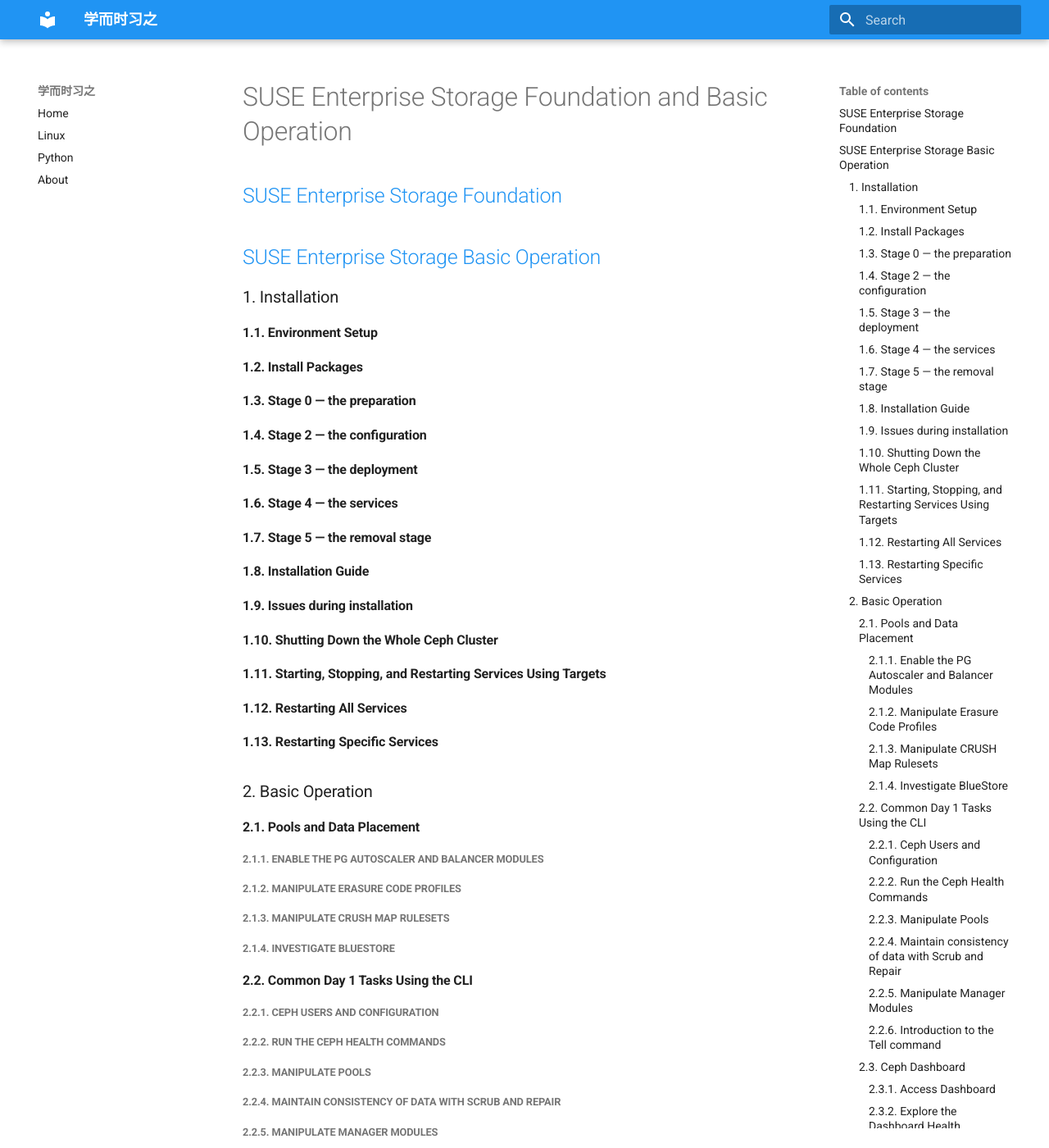
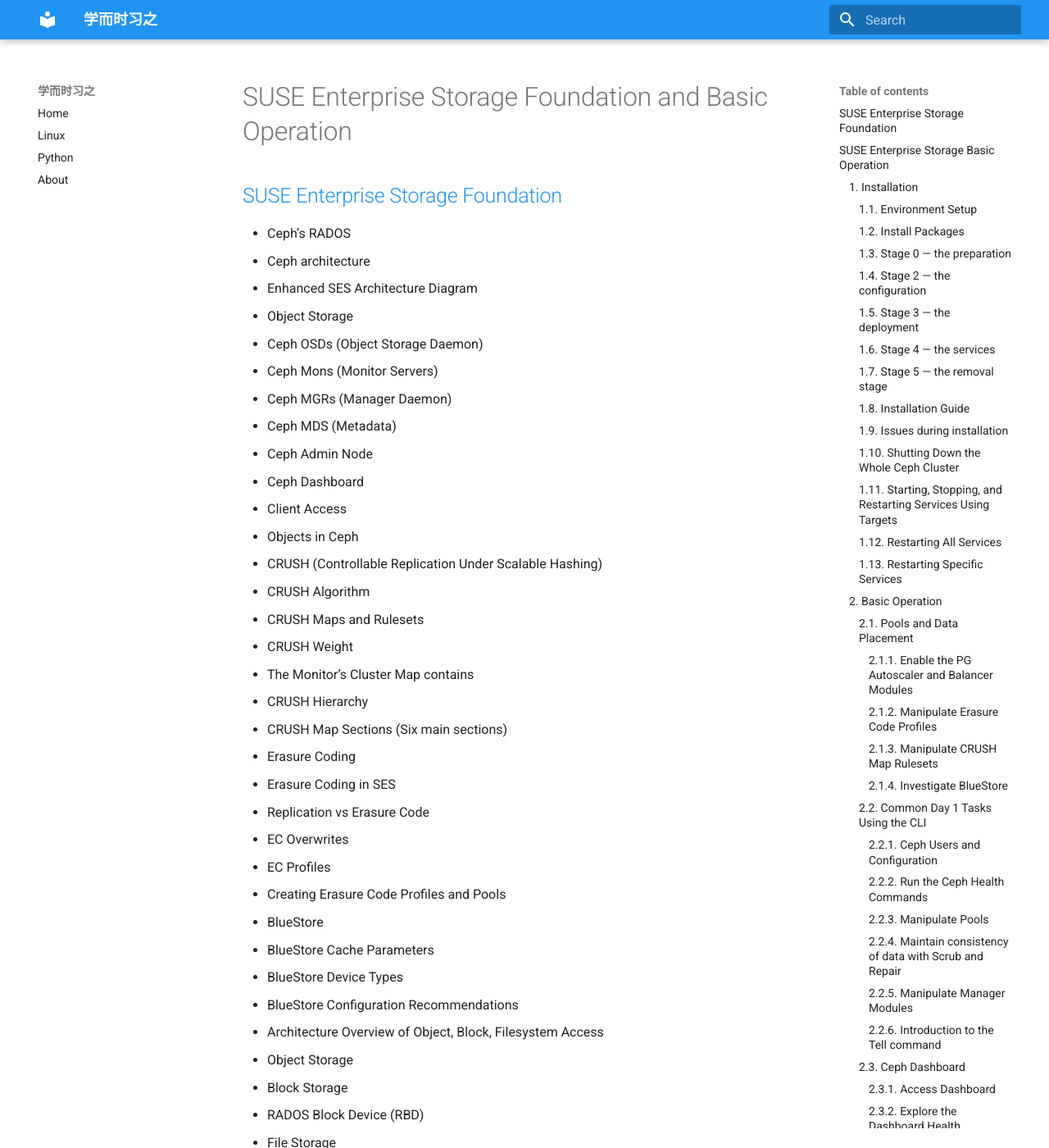
Before and after one commit to huyuhui001/mySite, an MkDocs documentation site: the page built from docs/linux/SES/linux_ses.md, in a window 1280 px wide and 1400 px high. Shown: the whole window at 82% size. Built offline with MkDocs 1.6.1 and Material for MkDocs 9.7.7, drawn with Linux system fonts in a browser that asks for light colours; some of the changed text lies outside the part shown.

Commit message:
Documentation

```diff
--- a/docs/linux/SES/linux_ses.md
+++ b/docs/linux/SES/linux_ses.md
@@ -1,6 +1,51 @@
 # SUSE Enterprise Storage Foundation and Basic Operation
 
 ## [SUSE Enterprise Storage Foundation](./linux_ses_memo.md)
+
+* Ceph’s RADOS
+* Ceph architecture
+* Enhanced SES Architecture Diagram
+* Object Storage
+* Ceph OSDs (Object Storage Daemon)
+* Ceph Mons (Monitor Servers)
+* Ceph MGRs (Manager Daemon)
+* Ceph MDS (Metadata)
+* Ceph Admin Node
+* Ceph Dashboard
+* Client Access
+* Objects in Ceph
+* CRUSH (Controllable Replication Under Scalable Hashing)
+* CRUSH Algorithm
+* CRUSH Maps and Rulesets
+* CRUSH Weight
+* The Monitor’s Cluster Map contains
+* CRUSH Hierarchy
+* CRUSH Map Sections (Six main sections)
+* Erasure Coding
+* Erasure Coding in SES
+* Replication vs Erasure Code
+* EC Overwrites
+* EC Profiles
+* Creating Erasure Code Profiles and Pools
+* BlueStore
+* BlueStore Cache Parameters
+* BlueStore Device Types
+* BlueStore Configuration Recommendations
+* Architecture Overview of Object, Block, Filesystem Access
+* Object Storage
+* Block Storage
+* RADOS Block Device (RBD)
+* File Storage
+* Ceph Users and Authentication
+* Ceph Configuration
+* Health
+* Scrub and Deep-Scrub
+* Repair
+* Ceph Manager Modules
+* Ceph Tell
+* Ceph Dashboard
+* Basic Troubleshooting
+
 
 ## [SUSE Enterprise Storage Basic Operation](./linux_ses_demo.md)
 
```
